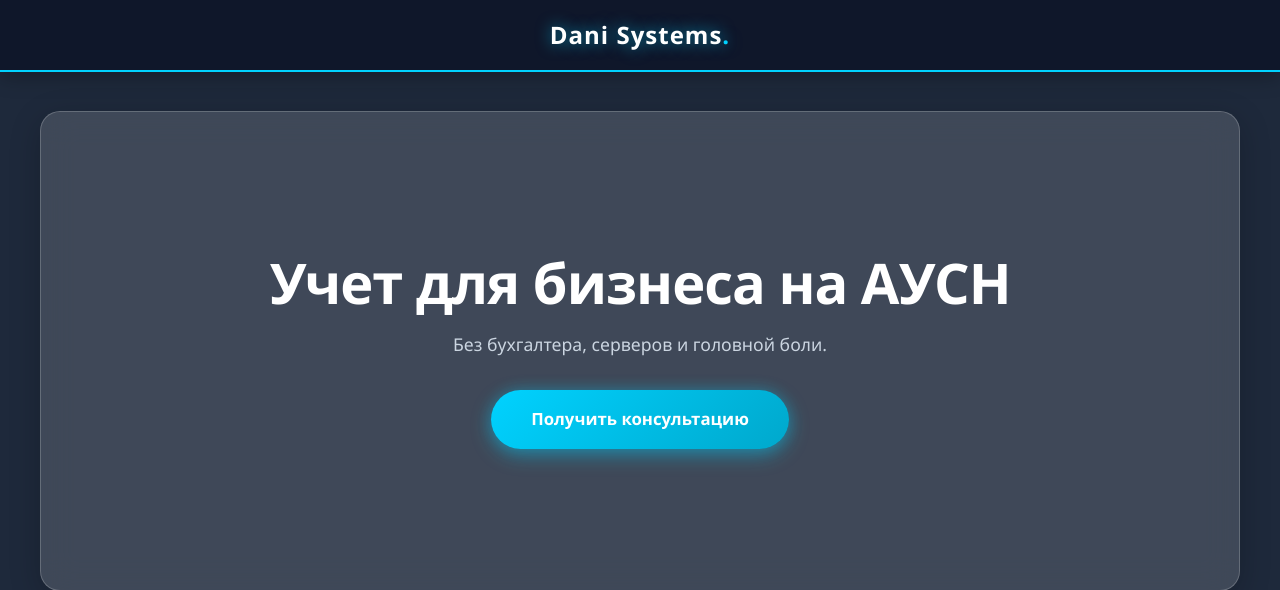
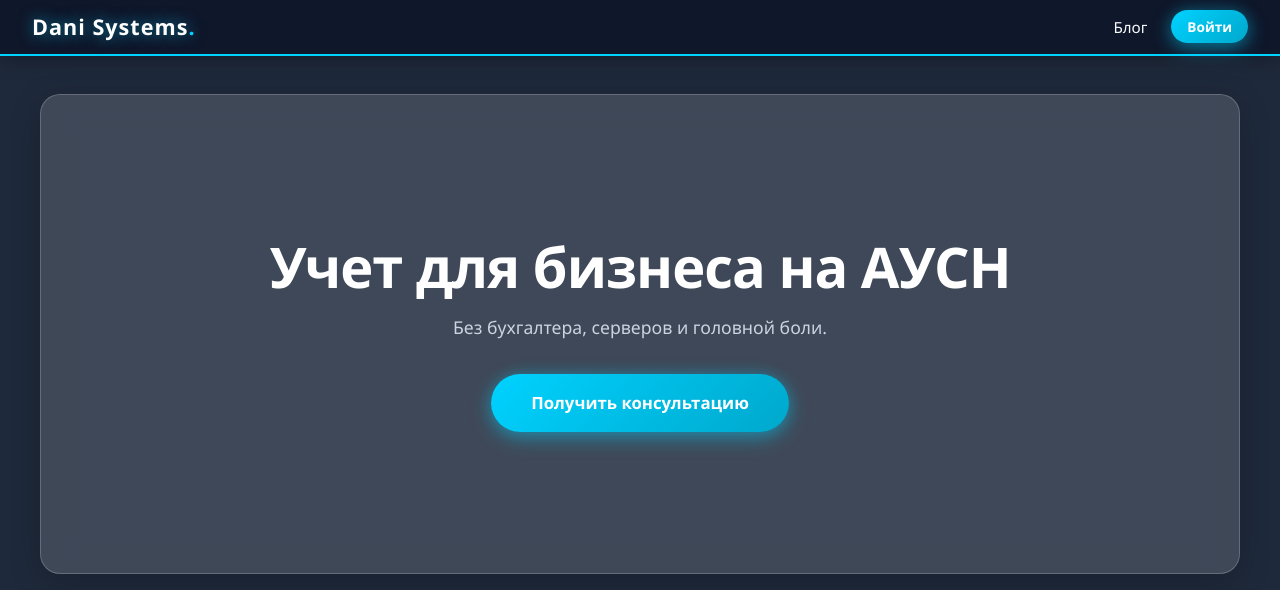
Before and after one commit to dani-xhack/dani_systems, a Django app: page / in a window 1280 px wide. Shown: the top 590 px of the page. Run offline with Django 5.2, Linux system fonts and the light colour scheme; data that the repository does not hold is empty.

Commit message:
Компактная шапка на всю ширину, блог, карусель отзывов и кабинет клиента

```diff
--- a/web/templates/web/index.html
+++ b/web/templates/web/index.html
@@ -8,10 +8,17 @@
     <link rel="stylesheet" href="{% static 'web/css/style.css' %}">
 </head>
 <body>
-    <header>
-        <div class="logo">Dani Systems</div>
+    <header style="display: flex; justify-content: space-between; align-items: center; width: 100%; max-width: none; padding: 0.65rem 2rem; margin: 0; min-height: auto; box-sizing: border-box;">
+        <div class="logo" style="margin: 0; font-size: 1.35rem; line-height: 1;"><a href="/" style="color: inherit; text-decoration: none;">Dani Systems</a></div>
+        <nav style="display: flex; gap: 1.5rem; align-items: center;">
+            <a href="{% url 'blog_list' %}" style="color: #f8fafc; text-decoration: none; font-weight: 500; font-size: 0.95rem;">Блог</a>
+            {% if user.is_authenticated %}
+                <a href="{% if user.is_staff %}/manage/{% elif user.partner %}{% url 'partner_cabinet' %}{% else %}{% url 'cabinet' %}{% endif %}" class="btn" style="padding: 0.35rem 1rem; font-size: 0.85rem; margin: 0;">Кабинет</a>
+            {% else %}
+                <a href="{% url 'login' %}" class="btn" style="padding: 0.35rem 1rem; font-size: 0.85rem; margin: 0;">Войти</a>
+            {% endif %}
+        </nav>
     </header>
-
     <div class="site-wrapper">
         <main>
             <h1>Учет для бизнеса на АУСН</h1>
```
